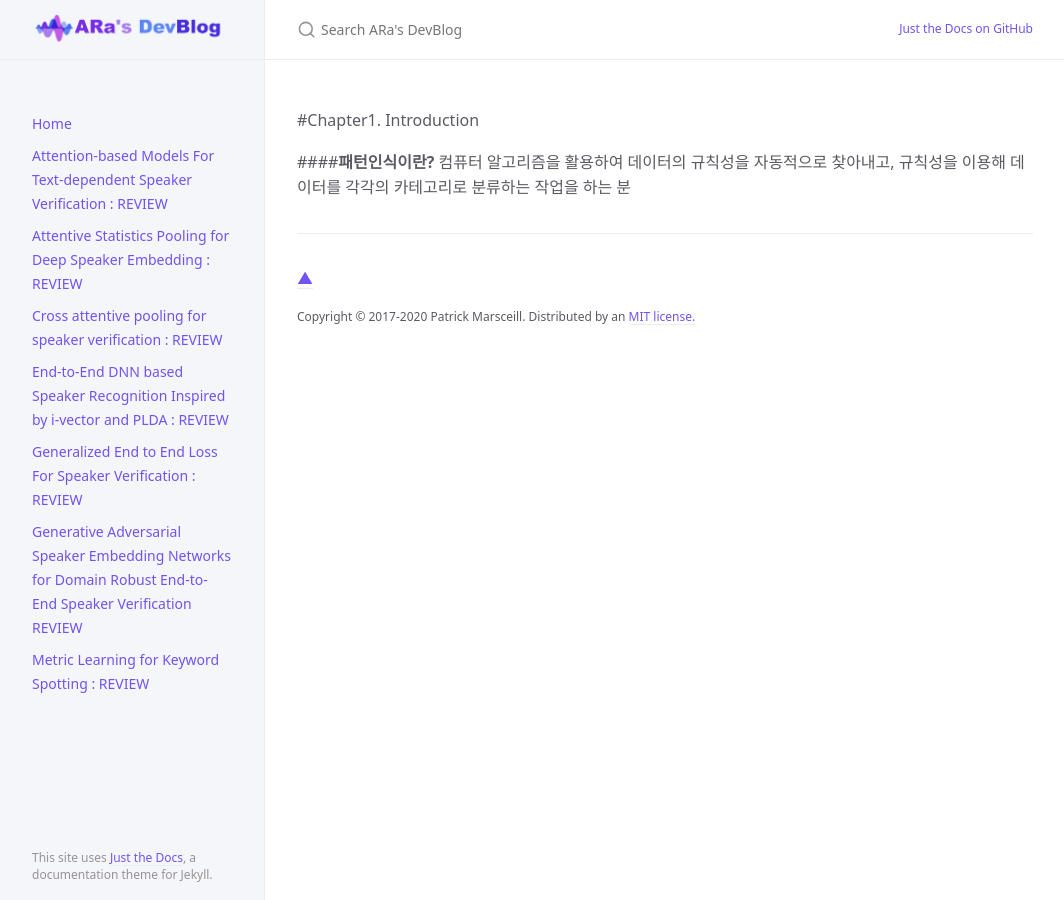
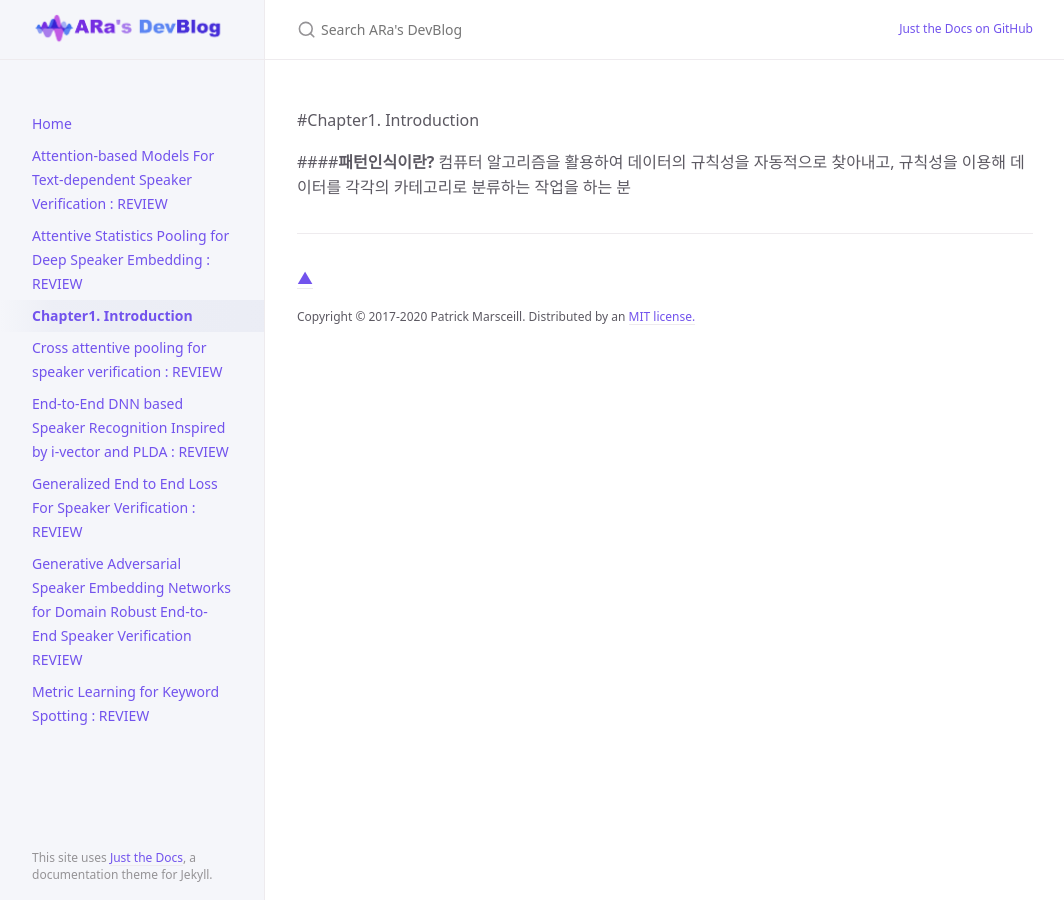
Before and after one commit to arabae/arabae.github.io, a Jekyll site: the page built from docs/PRML/Chapter1. 소개.md, in a window 1280 px wide. Shown: the whole page, without its empty margins (107-1171 px from the left). Built offline with Jekyll 4.4.1, drawn with Linux system fonts in a browser that asks for light colours.

Commit message:
modify post html for documents

```diff
--- a/docs/PRML/Chapter1. 소개.md
+++ b/docs/PRML/Chapter1. 소개.md
@@ -1,5 +1,7 @@
 ---
 layout: post
+title: "Chapter1. Introduction"
+subtitle: "Christopher M. Bishop"
 author: Ara Bae
 comments: True
 ---
```
